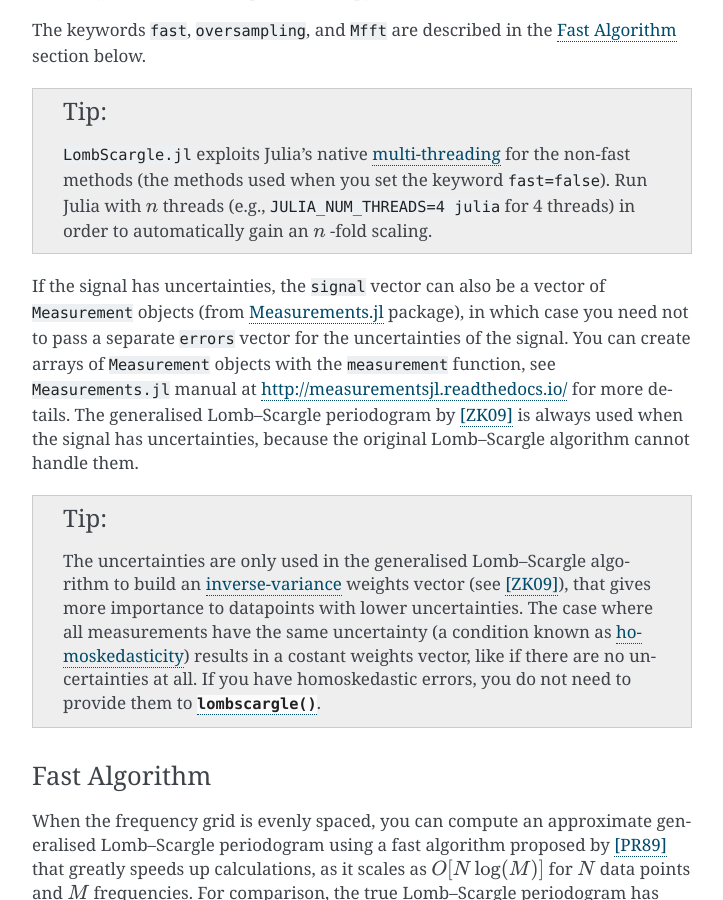
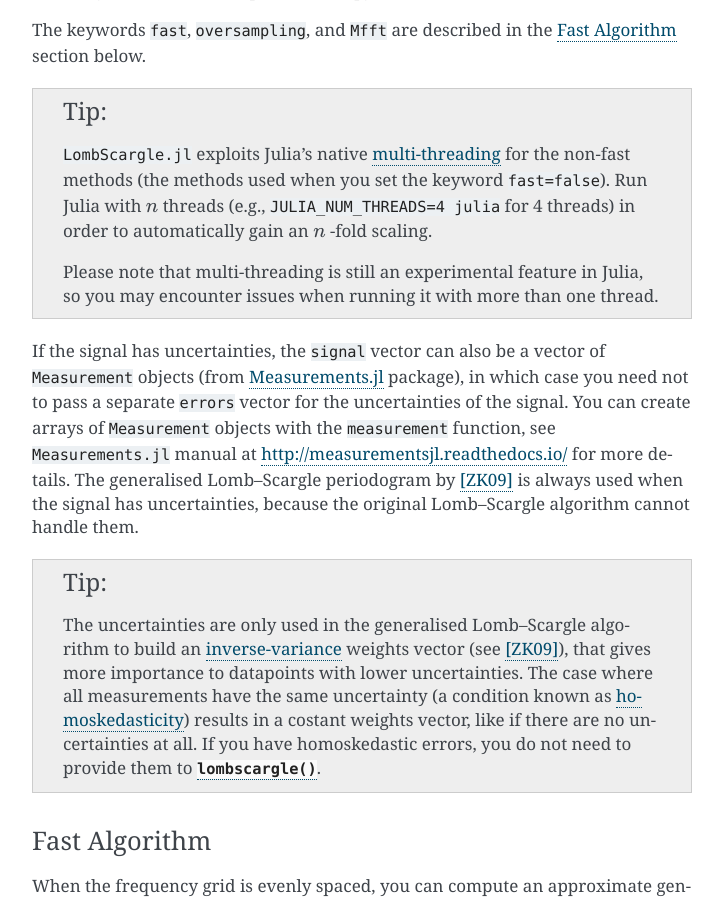
Before and after one commit to JuliaAstro/LombScargle.jl, a Sphinx documentation site: the page built from docs/index.rst, in a window 1280 px wide and 900 px high, scrolled down 4108 px. Shown: the whole window, without its empty margins (388-1111 px from the left). Built offline with Sphinx 7.4.7, drawn with Linux system fonts in a browser that asks for light colours.

Commit message:
Do not use @test_approx_eq in tests
It is now deprecated in Julia master, replace with @test ... ≈ ...

```diff
--- a/docs/index.rst
+++ b/docs/index.rst
@@ -198,6 +198,9 @@ Algorithm`_ section below.
    ``fast=false``).  Run Julia with :math:`n` threads (e.g.,
    ``JULIA_NUM_THREADS=4 julia`` for 4 threads) in order to automatically gain
    an :math:`n` -fold scaling.
+
+   Please note that multi-threading is still an experimental feature in Julia,
+   so you may encounter issues when running it with more than one thread.
 
 If the signal has uncertainties, the ``signal`` vector can also be a vector of
 ``Measurement`` objects (from `Measurements.jl
```
Also changed, not shown: 1 other file.
